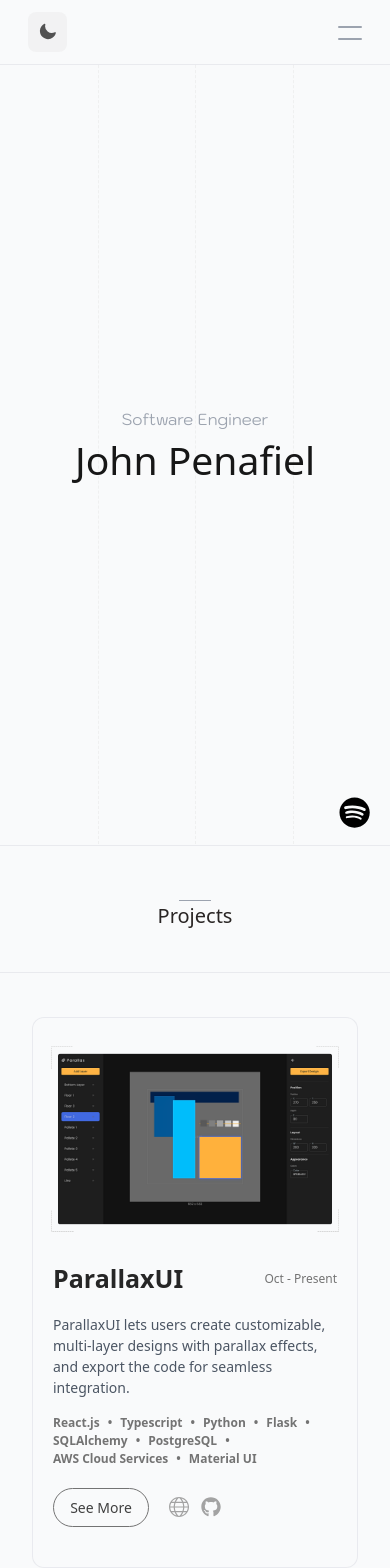
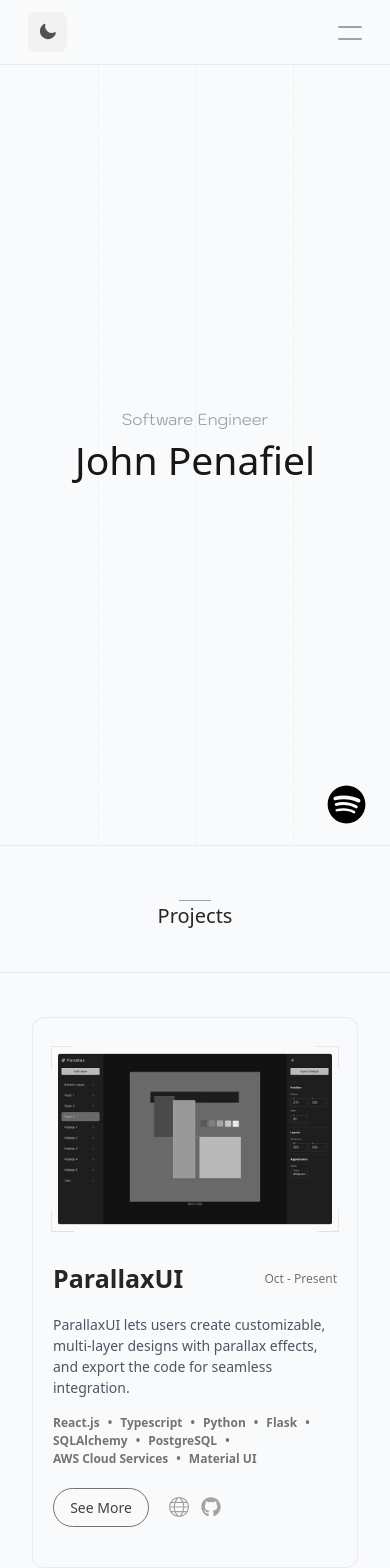
Before and after one commit to johnjohnpenafiel/Portfolio, a Next.js app: page / in a window 390 px wide. Shown: the top 1568 px of the page. Built offline with nearby package versions, Linux system fonts and the light colour scheme.

Commit message:
UI updates

```diff
--- a/components/ProjectCard.tsx
+++ b/components/ProjectCard.tsx
@@ -105,7 +105,7 @@ const ProjectCard = ({
       </div>
       {/* ----- IMAGE SECTION ----- */}
       {/* IMAGE */}
-      <div className="flex h-auto md:w-1/2 order-2 items-center justify-center p-3 md:p-3">
+      <div className="flex h-auto md:w-1/2 order-2 items-center justify-center p-3 md:p-3 grayscale transition-all duration-700 ease-in-out group-hover:grayscale-0">
         <Image
           src={image}
           width={500}
--- a/components/SpotifyPlayer.tsx
+++ b/components/SpotifyPlayer.tsx
@@ -7,20 +7,20 @@ const SpotifyPlayer = () => {
   const [isOpen, setIsOpen] = useState<boolean>(false);
   const [fadeIn, setFadeIn] = useState<boolean>(false);
   return (
-    <div className=" flex fixed bottom-4 right-5 z-50 overflow-hidden">
+    <div className=" flex fixed bottom-5 right-6 z-50">
       <button
-        className="flex justify-start"
+        className="flex items-start overflow-visible justify-start"
         onClick={() => {
           setIsOpen(!isOpen);
           setFadeIn(false);
         }}
       >
         {!isOpen ? (
-          <FaSpotify className="transition-all text-3xl hover:text-4xl" />
+          <FaSpotify className="transition-all text-4xl hover:scale-125 animate-[bounce_1s_ease-in-out_4.5] hover:animate-none" />
         ) : fadeIn ? (
           <IoIosClose
             size={25}
-            className="-mb-1 text-neutral-500 hover:text-neutral-300"
+            className="-mb-1 mr-2 text-neutral-100 hover:text-neutral-300 hover:bg-neutral-400 bg-neutral-500 rounded-full "
           />
         ) : (
           <></>
@@ -34,7 +34,7 @@ const SpotifyPlayer = () => {
           className={`rounded-2xl transition-opacity duration-500 ${
             !fadeIn ? "opacity-0" : "opacity-100"
           }`}
-          src="https://open.spotify.com/embed/artist/1URnnhqYAYcrqrcwql10ft?utm_source=generator"
+          src="https://open.spotify.com/embed/artist/3AA28KZvwAUcZuOKwyblJQ?utm_source=generator"
           width="350"
           height="152"
           allowFullScreen
```
